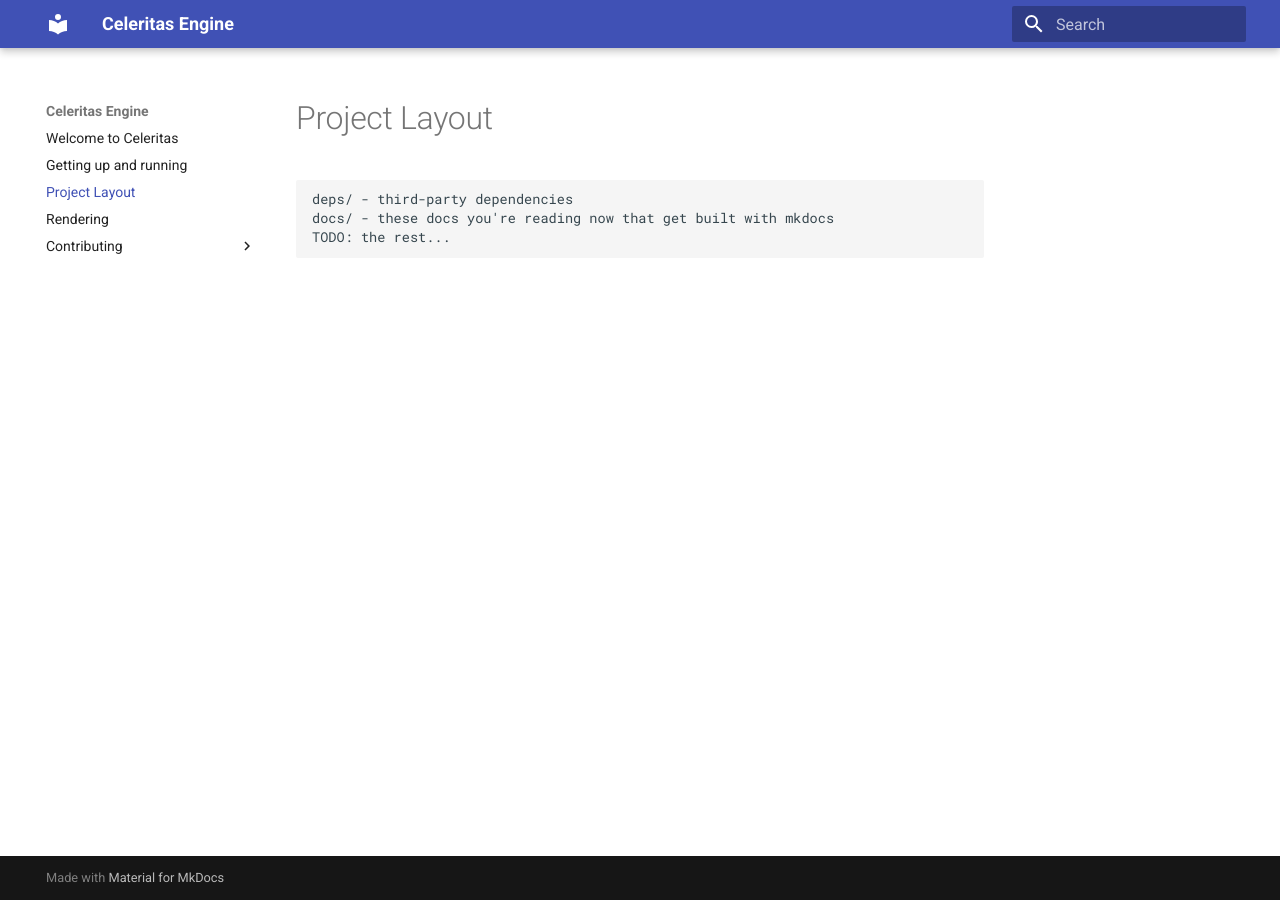
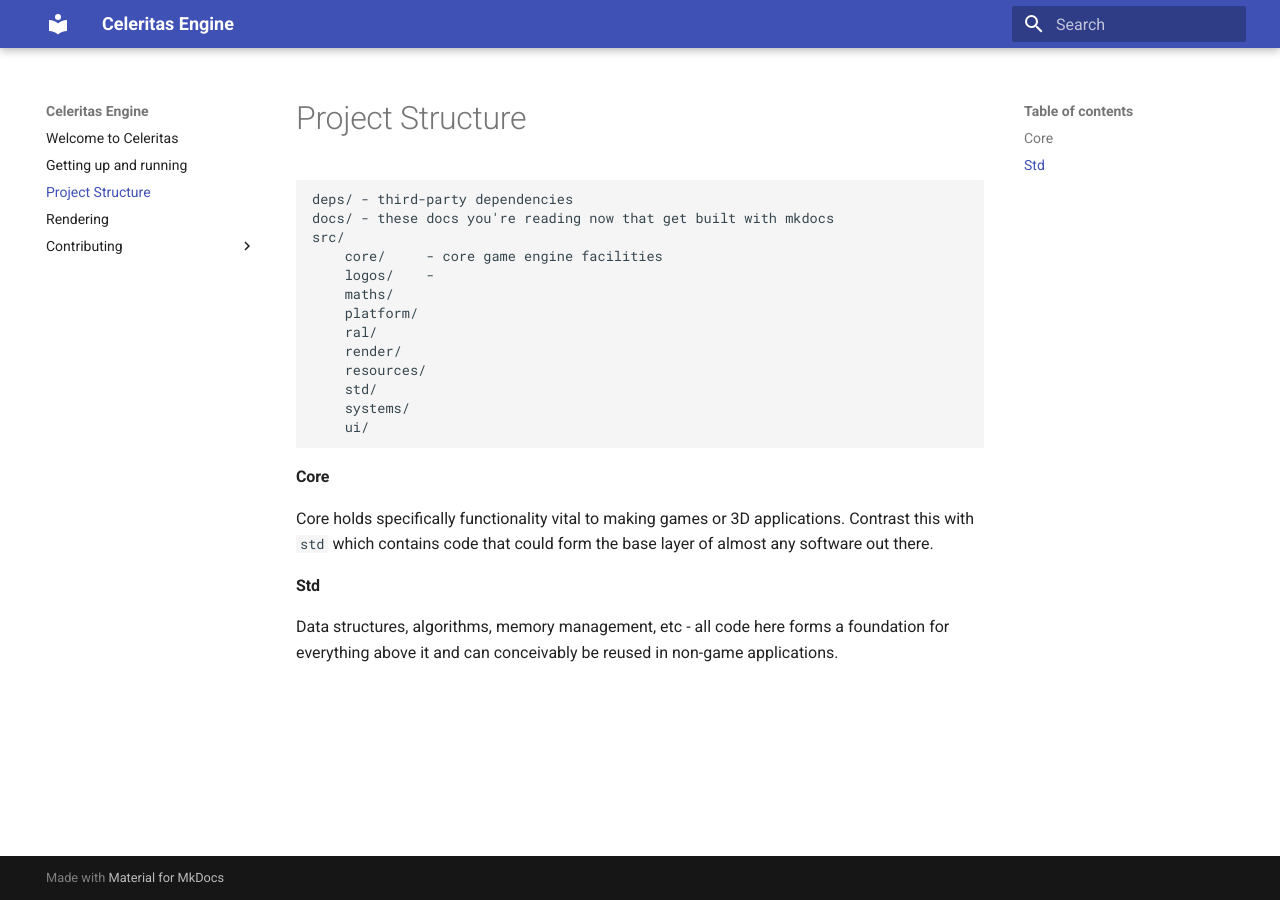
Before and after one commit to omnisci3nce/celeritas-core, an MkDocs documentation site: the page built from docs/project-layout.md, in a window 1280 px wide. Built offline with MkDocs 1.6.1 and Material for MkDocs 9.7.7, drawn with Linux system fonts in a browser that asks for light colours.

Commit message:
updating docs

````diff
--- a/docs/project-layout.md
+++ b/docs/project-layout.md
@@ -1,9 +1,30 @@
 ---
-title: Project Layout
+title: Project Structure
 ---
 
 ```
 deps/ - third-party dependencies
 docs/ - these docs you're reading now that get built with mkdocs
-TODO: the rest...
+src/
+    core/     - core game engine facilities
+    logos/    -
+    maths/
+    platform/
+    ral/
+    render/
+    resources/
+    std/
+    systems/
+    ui/
 ```
+
+
+#### Core
+
+Core holds specifically functionality vital to making games or 3D applications. Contrast this with `std` which contains
+code that could form the base layer of almost any software out there.
+
+#### Std
+
+Data structures, algorithms, memory management, etc - all code here forms a foundation for everything above it and can conceivably
+be reused in non-game applications.
````
Also changed, not shown: README.md (+11 -1 lines), docs/index.md (+1 -3 lines), docs/rendering.md (+1 -1 lines), 8 other files.
